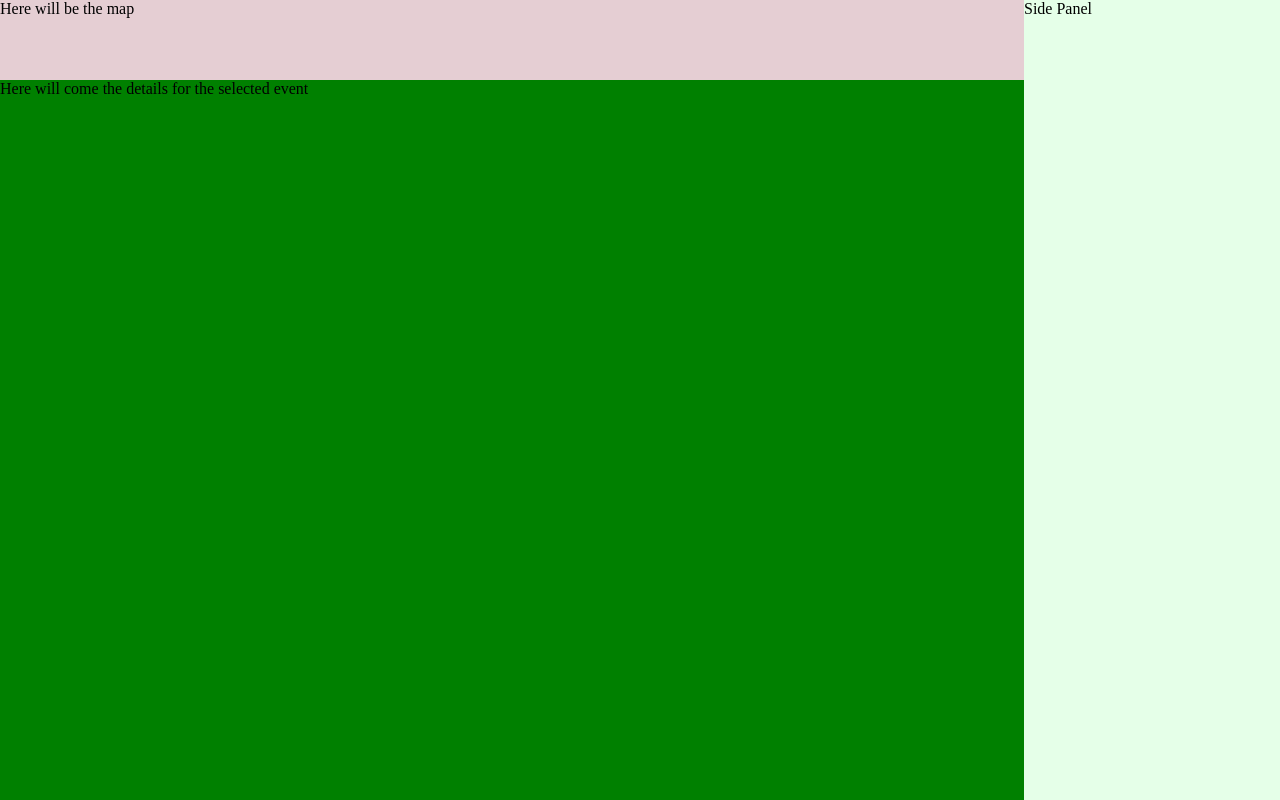
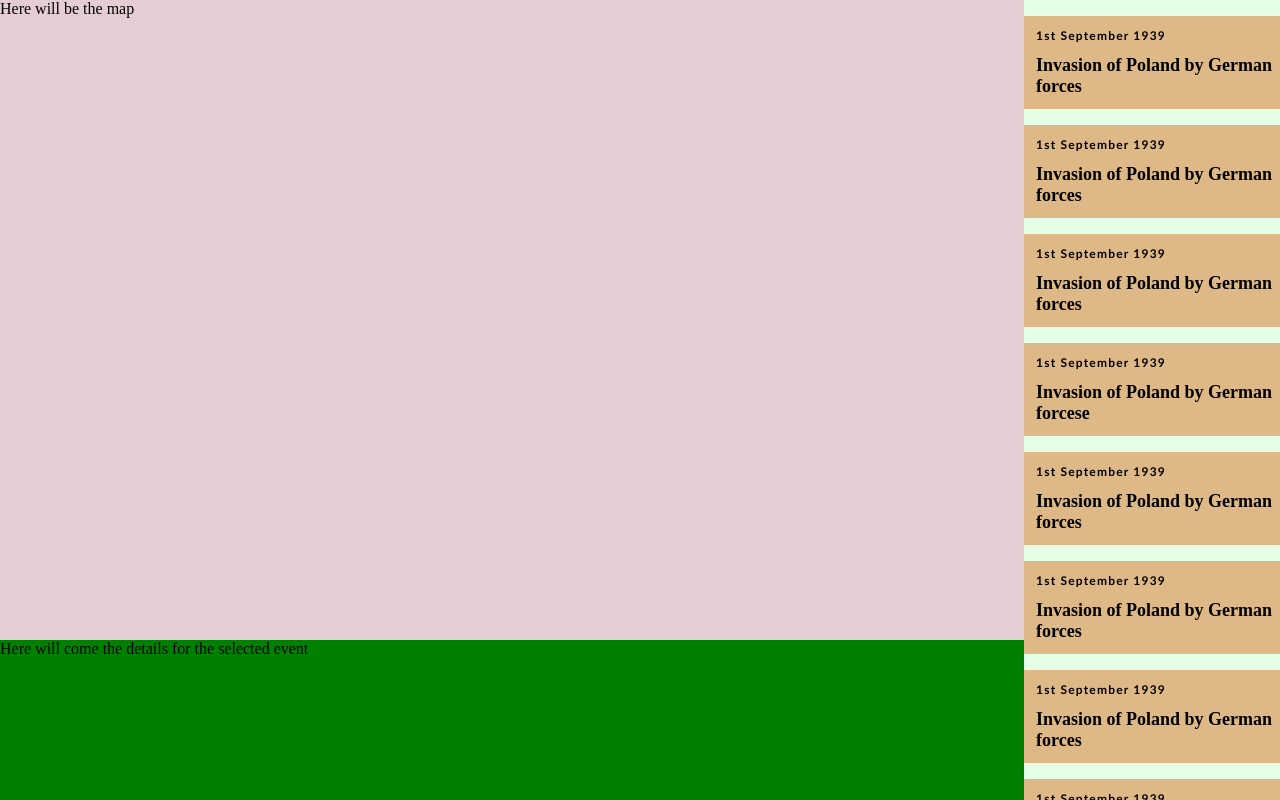
Before and after one commit to rsosars/wwii-map, a React app: page / in a window 1280 px wide. Built offline with nearby package versions, Linux system fonts and the light colour scheme.

Commit message:
Add simple list of event

```diff
--- /dev/null
+++ b/src/App/Components/Event.tsx
@@ -0,0 +1,14 @@
+import * as React from "react"
+
+type EventShortProps = {
+    title: string
+    dateDisplayed: string
+}
+
+const EventListItem: React.FunctionComponent<EventShortProps> = ( { title, dateDisplayed }: EventShortProps) =>
+<div className="event">
+    <div className="event-date">{ dateDisplayed }</div>
+    <div className="event-title">{ title }</div>
+</div>
+
+export {EventListItem, EventShortProps}
--- /dev/null
+++ b/src/App/Components/EventList.tsx
@@ -0,0 +1,85 @@
+import * as React from "react";
+import {EventListItem, EventShortProps} from "./Event";
+
+type EventListProps = {
+    events: EventShortProps[]
+}
+
+const Map: React.FunctionComponent<EventListProps> = ( {events}: EventListProps) =>
+<div className="event-list">
+    <EventListItem
+        title="Invasion of Poland by German forces"
+        dateDisplayed="1st September 1939"
+    />
+     <EventListItem
+        title="Invasion of Poland by German forces"
+        dateDisplayed="1st September 1939"
+    />
+     <EventListItem
+        title="Invasion of Poland by German forces"
+        dateDisplayed="1st September 1939"
+    />
+     <EventListItem
+        title="Invasion of Poland by German forcese"
+        dateDisplayed="1st September 1939"
+    />
+     <EventListItem
+        title="Invasion of Poland by German forces"
+        dateDisplayed="1st September 1939"
+    />
+     <EventListItem
+        title="Invasion of Poland by German forces"
+        dateDisplayed="1st September 1939"
+    />
+     <EventListItem
+        title="Invasion of Poland by German forces"
+        dateDisplayed="1st September 1939"
+    />
+     <EventListItem
+        title="Invasion of Poland by German forces"
+        dateDisplayed="1st September 1939"
+    />
+    <EventListItem
+        title="Invasion of Poland by German forces"
+        dateDisplayed="1st September 1939"
+    />
+
+<EventListItem
+        title="Invasion of Poland by German forces"
+        dateDisplayed="1st September 1939"
+    />
+     <EventListItem
+        title="Invasion of Poland by German forces"
+        dateDisplayed="1st September 1939"
+    />
+     <EventListItem
+        title="Invasion of Poland by German forces"
+        dateDisplayed="1st September 1939"
+    />
+     <EventListItem
+        title="Invasion of Poland by German forcese"
+        dateDisplayed="1st September 1939"
+    />
+     <EventListItem
+        title="Invasion of Poland by German forces"
+        dateDisplayed="1st September 1939"
+    />
+     <EventListItem
+        title="Invasion of Poland by German forces"
+        dateDisplayed="1st September 1939"
+    />
+     <EventListItem
+        title="Invasion of Poland by German forces"
+        dateDisplayed="1st September 1939"
+    />
+     <EventListItem
+        title="Invasion of Poland by German forces"
+        dateDisplayed="1st September 1939"
+    />
+    <EventListItem
+        title="Invasion of Poland by German forces"
+        dateDisplayed="1st September 1939"
+    />
+</div>
+
+export default Map
--- a/src/App/Components/Panel.tsx
+++ b/src/App/Components/Panel.tsx
@@ -1,5 +1,5 @@
 import * as React from "react";
-
+import EventList from "./EventList";
 export interface  IPanelProps {
 
 }
@@ -10,6 +10,8 @@ export interface IPanelState {
 
 export class Panel extends React.Component<IPanelProps, IPanelState> {
 	public render() {
-		return (<div className="panel">Side Panel</div>);
+		return (<div className="panel">
+			<EventList events={[]}/>
+		</div>);
 	}
 }
--- a/src/styles/appContainer.scss
+++ b/src/styles/appContainer.scss
@@ -19,17 +19,18 @@ body {
 }
 
 .panel{
-  height: 100%;
+  height: 100vh;
   width: 40vh;
   background-color: rgba(0, 255, 255, 0.1);
   display: flex;
   margin-left: auto;
+  overflow-y: auto;
+  overflow-x: hidden;
 }
 
 .event-details {
   width: 100%;
   height: 20vh;
-  min-height: 90vh;
   background-color: rgba(0, 128, 0, 1);
   margin-top: auto;
   transition: .5s;
--- /dev/null
+++ b/src/styles/event.scss
@@ -0,0 +1,24 @@
+.event-list {
+    width: 100%;
+}
+
+.event {
+    margin: 16px 0px;
+    background: burlywood;
+    padding: 12px;
+    width: 100%;
+}
+
+.event-title {
+    font-family: 'Times New Roman', Times, serif;
+    font-size: 18px;
+    font-weight: 800;
+}
+
+.event-date {
+    font-family: 'Gill Sans', 'Gill Sans MT', Calibri, 'Trebuchet MS', sans-serif;
+    letter-spacing: 0.1em;
+    font-size: 12px;
+    font-weight: 600;
+    margin-bottom: 12px;
+}
--- a/src/styles/main.scss
+++ b/src/styles/main.scss
@@ -1,2 +1,3 @@
 @import "appContainer";
 @import "panel";
+@import "event";
```
